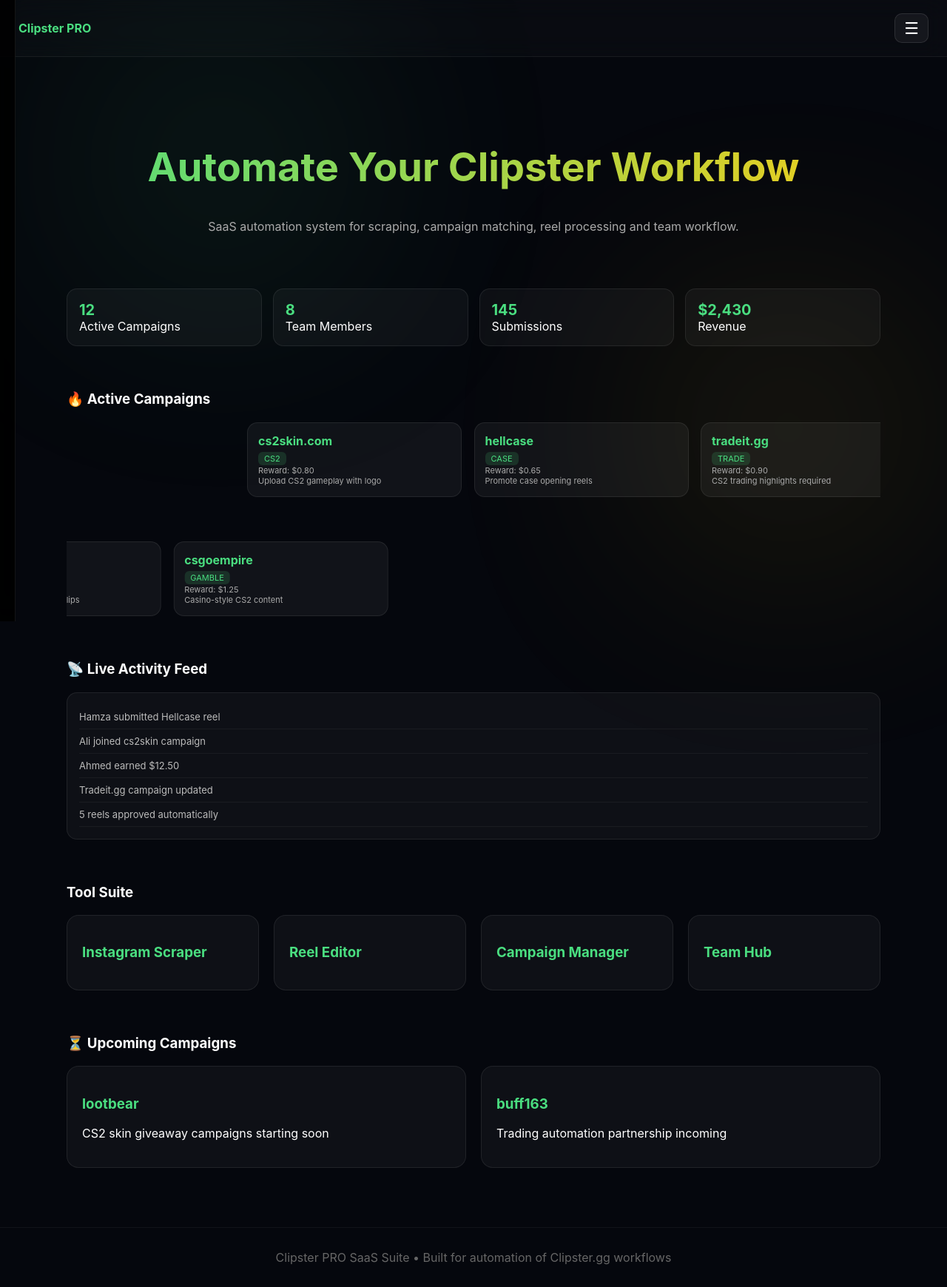
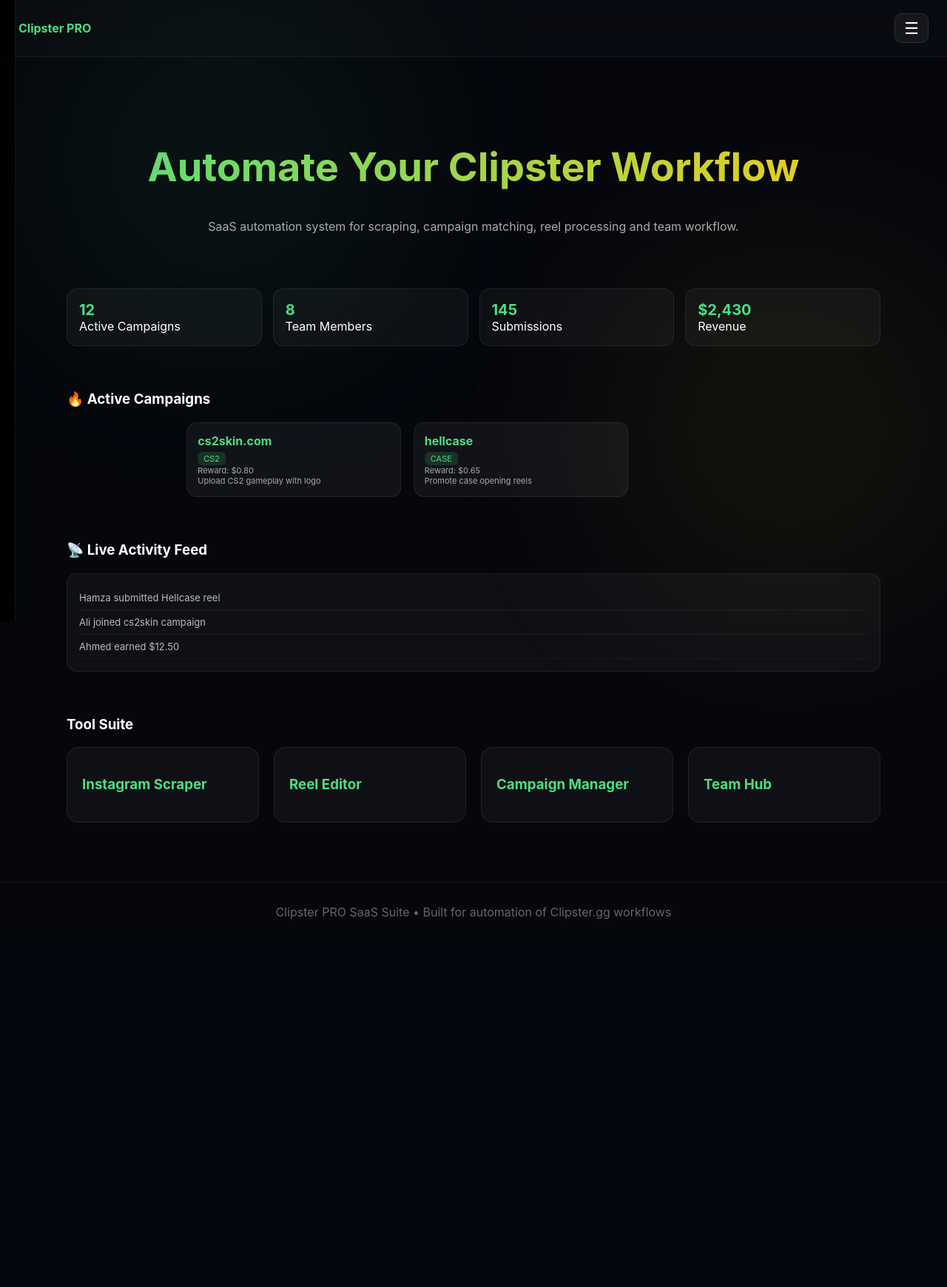
Before and after one commit to hamarza56-droid/Clipster-Pro-Tools, a Flask app: page / in a window 1280 px wide. Shown: the whole page at 74% size. After the commit the page ends 1243 px from the top, so only its background shows below. Run offline with Flask 3, Linux system fonts and the light colour scheme; the visitor is signed in with stand-in values (Sample User, id 1).

Commit message:
Update index.html

```diff
--- a/templates/index.html
+++ b/templates/index.html
@@ -312,84 +339,42 @@
 <small>Promote case opening reels</small>
 </div>
 
-<div class="campaign">
-<b>tradeit.gg</b>
-<span class="badge">TRADE</span>
-<small>Reward: $0.90</small>
-<small>CS2 trading highlights required</small>
-</div>
-
 </div>
 </div>
 </div>
 
-<!-- ACTIVE CAMPAIGNS ROW 2 -->
-<div class="section">
-<div class="marquee">
-<div class="track reverse">
-
-<div class="campaign">
-<b>skin.club</b>
-<span class="badge">SKINS</span>
-<small>Reward: $1.10</small>
-<small>High-quality CS2 montage clips</small>
-</div>
-
-<div class="campaign">
-<b>csgoempire</b>
-<span class="badge">GAMBLE</span>
-<small>Reward: $1.25</small>
-<small>Casino-style CS2 content</small>
-</div>
-
-</div>
-</div>
-</div>
-
-<!-- LIVE ACTIVITY -->
+<!-- FEED -->
 <div class="section">
 <h3>📡 Live Activity Feed</h3>
-
 <div class="feed">
 <div>Hamza submitted Hellcase reel</div>
 <div>Ali joined cs2skin campaign</div>
 <div>Ahmed earned $12.50</div>
-<div>Tradeit.gg campaign updated</div>
-<div>5 reels approved automatically</div>
 </div>
 </div>
 
 <!-- TOOL SUITE -->
 <div class="section">
 <h3>Tool Suite</h3>
-
 <div class="grid">
-
-<div class="card" onclick="location.href='/scraper'"><h3>Instagram Scraper</h3></div>
-<div class="card" onclick="location.href='/editor'"><h3>Reel Editor</h3></div>
-<div class="card" onclick="location.href='/campaign-manager'"><h3>Campaign Manager</h3></div>
-<div class="card" onclick="location.href='/team-hub'"><h3>Team Hub</h3></div>
-
+<div class="card"><h3>Instagram Scraper</h3></div>
+<div class="card"><h3>Reel Editor</h3></div>
+<div class="card"><h3>Campaign Manager</h3></div>
+<div class="card"><h3>Team Hub</h3></div>
 </div>
 </div>
 
-<!-- UPCOMING CAMPAIGNS -->
-<div class="section">
-<h3>⏳ Upcoming Campaigns</h3>
+<!-- ADMIN PANEL -->
+<div class="admin" id="adminPanel">
+<h2>Admin Panel</h2>
 
-<div class="grid">
+<p>System Controls</p>
 
-<div class="card">
-<h3>lootbear</h3>
-<p>CS2 skin giveaway campaigns starting soon</p>
-</div>
+<input placeholder="Update Active Campaigns Count">
+<input placeholder="Update Revenue">
+<textarea placeholder="Add announcement..."></textarea>
 
-<div class="card">
-<h3>buff163</h3>
-<p>Trading automation partnership incoming</p>
-</div>
-
-</div>
+<button>Save Changes</button>
 </div>
 
 <!-- FOOTER -->
@@ -403,6 +388,11 @@
     document.getElementById("sidebar").classList.toggle("active");
 }
 
+function toggleAdmin(){
+    let a = document.getElementById("adminPanel");
+    a.style.display = (a.style.display === "block") ? "none" : "block";
+}
+
 </script>
 
 </body>
```
Also changed, not shown: other parts of templates/index.html (+38 -11 lines).
